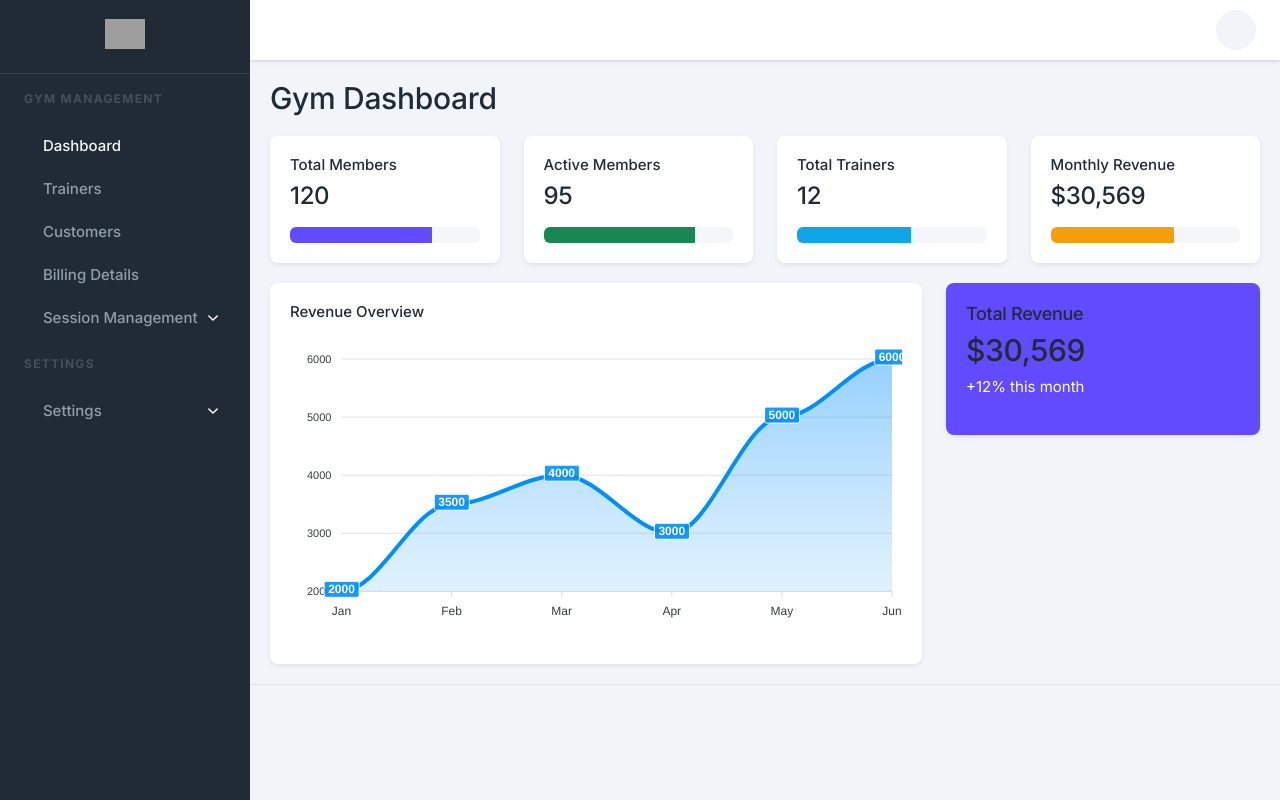
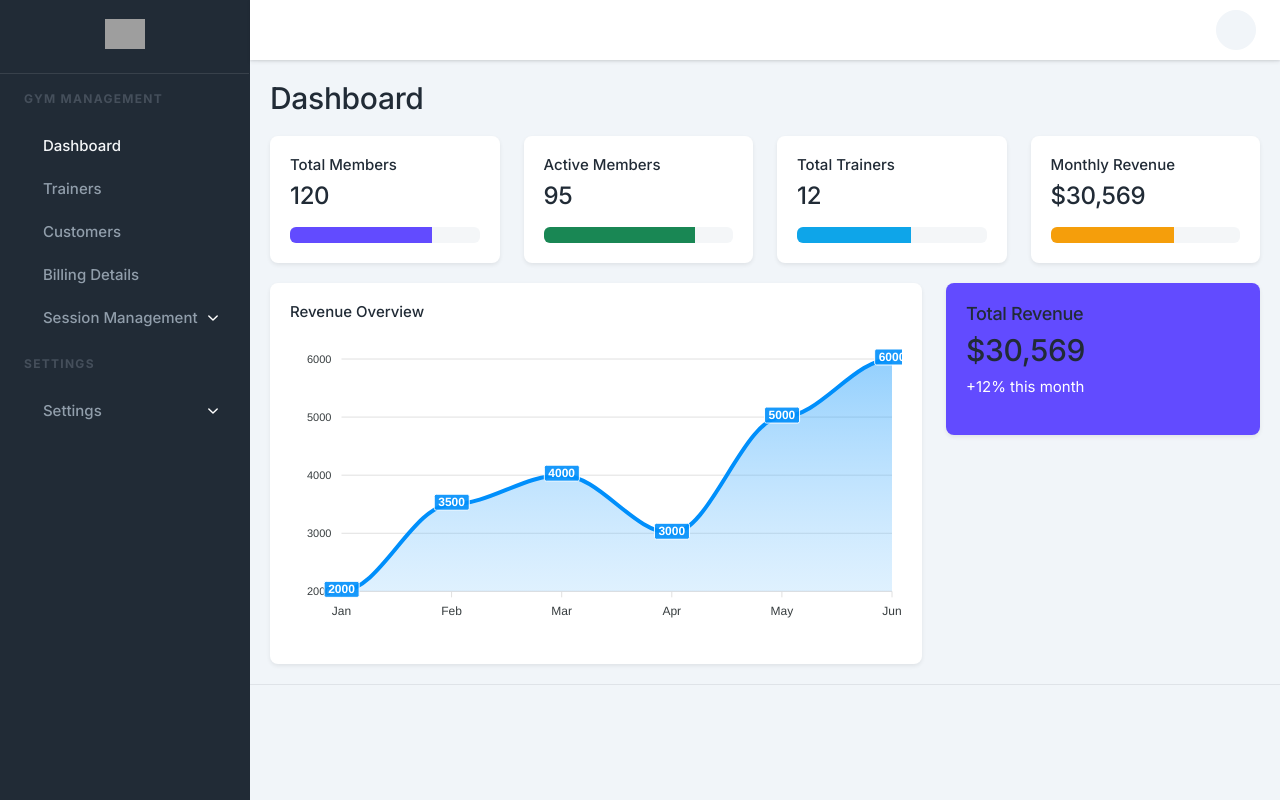
Before and after one commit to prafullvyas272/Fitness-admin-frontend, a Next.js app: page /dashboard in a window 1280 px wide. Built offline with nearby package versions, Linux system fonts and the light colour scheme; grey boxes are pictures that could not be loaded; a web font is replaced by a local one.

Commit message:
Updated Dashboard page

```diff
--- a/pages/dashboard.js
+++ b/pages/dashboard.js
@@ -25,7 +25,7 @@ export default function Dashboard() {
 
   return (
     <div className="p-4">
-      <h2 className="mb-4">Gym Dashboard</h2>
+      <h2 className="mb-4">Dashboard</h2>
 
       {/* Top Stats */}
       <Row className="mb-4">
```
